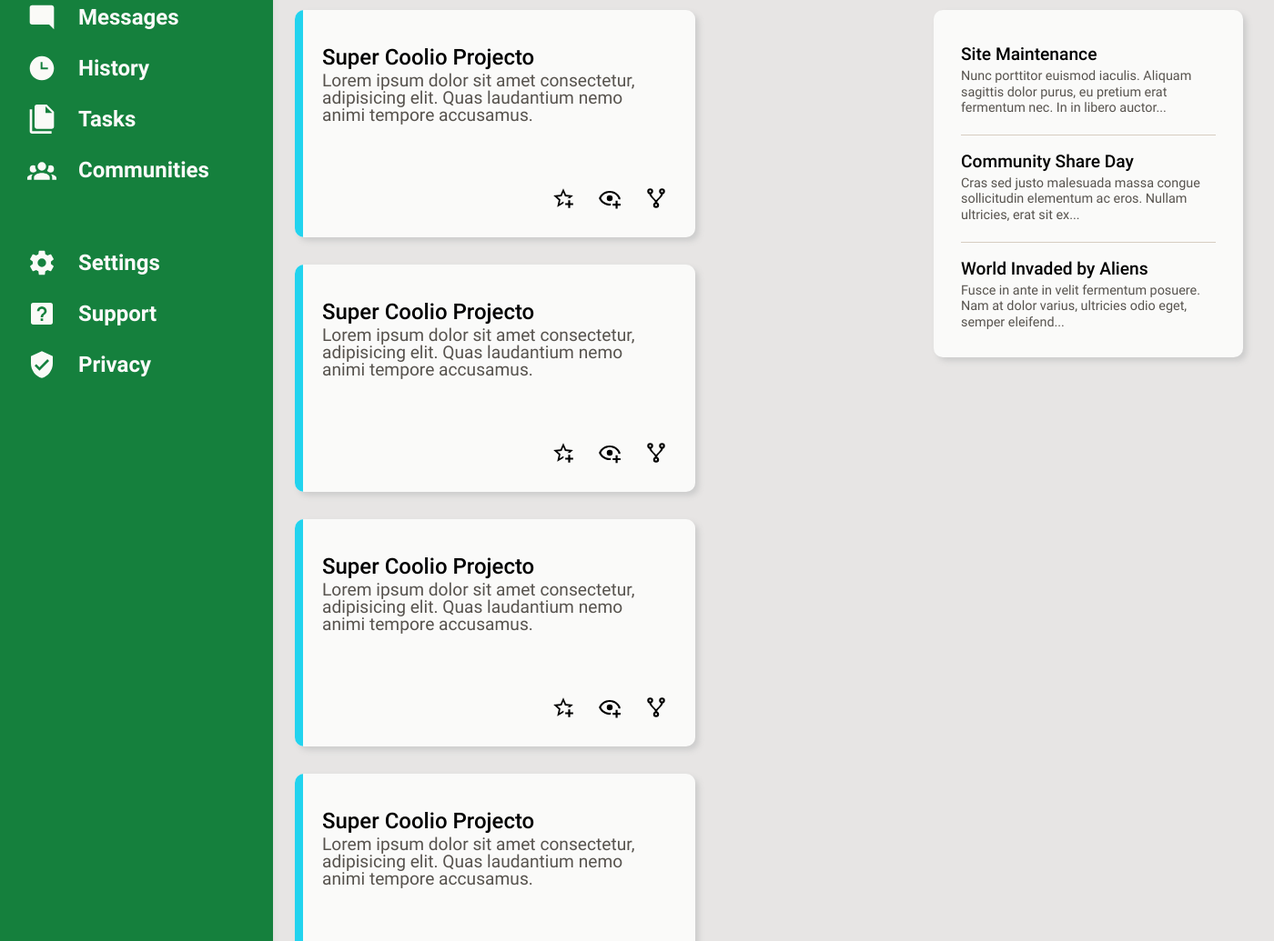
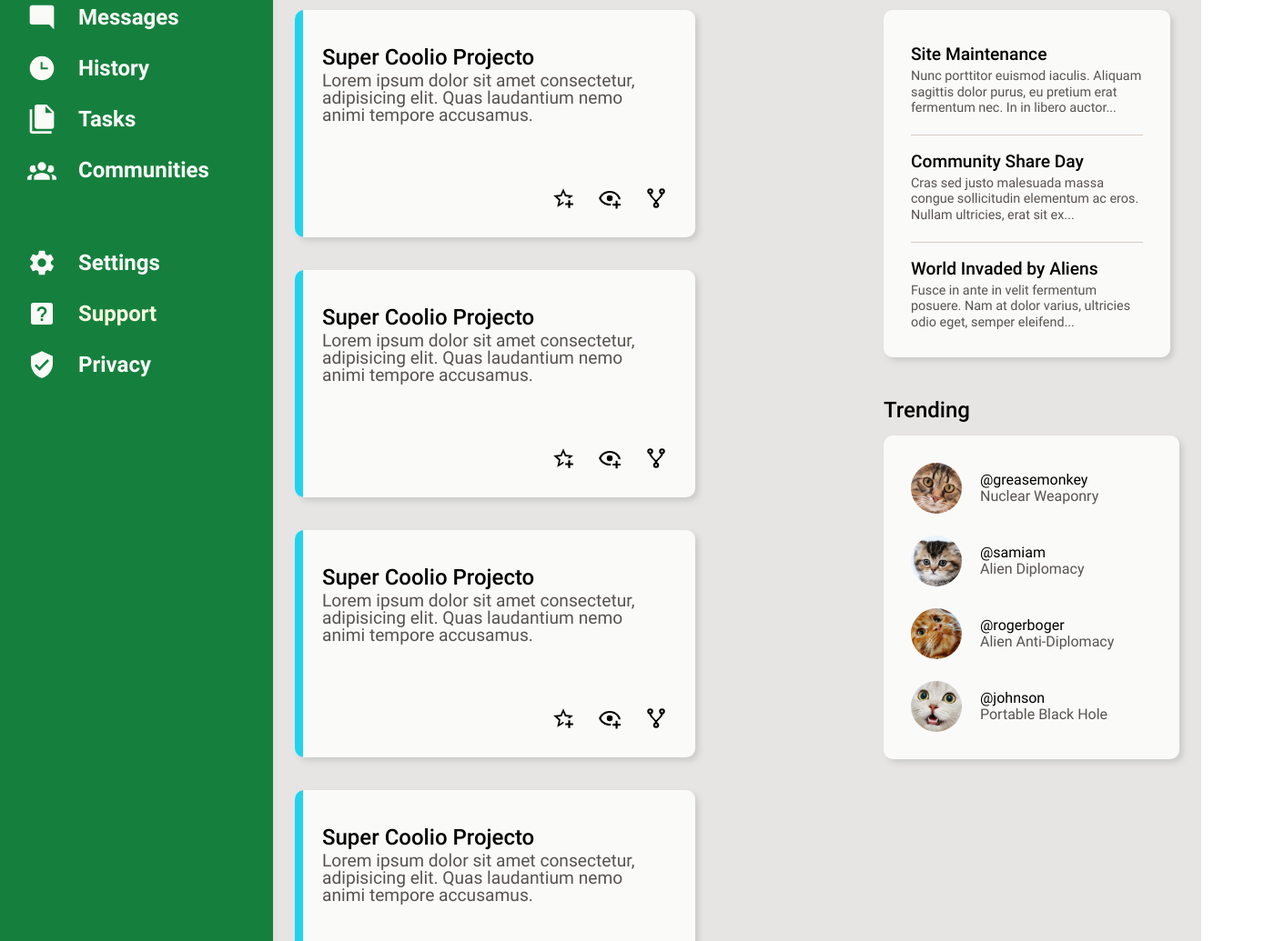
Before and after one commit to Adam-Ers/odin-admindashboard, a plain HTML site: page index.html in a window 1280 px wide. Shown: the part 265-1300 px from the top of the page at 91% size, 1400 px wide, since content can reach past the window. Drawn offline with Linux system fonts and the light colour scheme.

Commit message:
Trending section added

```diff
--- a/index.html
+++ b/index.html
@@ -51,7 +51,7 @@
                 <img class="sidebarIcon" src="./svgs/cog.svg" alt="Settings Icon">
                 <div class="sidebarText">Settings</div>
                 <img class="sidebarIcon" src="./svgs/help-box.svg" alt="Support Icon">
-                <div class="sidebarText">Support</div>
+                <div class="sidebarText"><a href="https://youtu.be/dQw4w9WgXcQ">Support</a></div>
                 <img class="sidebarIcon" src="./svgs/shield-check.svg" alt="Privacy Icon">
                 <div class="sidebarText">Privacy</div>
             </div>
@@ -140,6 +140,40 @@
                     <p>Fusce in ante in velit fermentum posuere. Nam at dolor varius, ultricies odio eget, semper eleifend...</p>
                 </div>
             </div>
+            <div class="trendingContainer">
+                <div class="trendingHeader">Trending</div>
+                <div class="trendingCard">
+                    <div class="trendingUser">
+                        <img class="trendingUserPic" src="./images/cat.png"
+                            alt="Profile Picture">
+                        <div class="trendingUserText">
+                            <p class="trendingUserName">@greasemonkey</p>
+                            <p class="trendingUserText">Nuclear Weaponry</p>
+                        </div>
+                    </div>
+                    <div class="trendingUser">
+                        <img class="trendingUserPic" src="./images/sergey-semin-Y0WXj3xqJz0-unsplash-cropped.jpg" alt="Profile Picture">
+                        <div class="trendingUserText">
+                            <p class="trendingUserName">@samiam</p>
+                            <p class="trendingUserText">Alien Diplomacy</p>
+                        </div>
+                    </div>
+                    <div class="trendingUser">
+                        <img class="trendingUserPic" src="./images/cat2.png" alt="Profile Picture">
+                        <div class="trendingUserText">
+                            <p class="trendingUserName">@rogerboger</p>
+                            <p class="trendingUserText">Alien Anti-Diplomacy</p>
+                        </div>
+                    </div>
+                    <div class="trendingUser">
+                        <img class="trendingUserPic" src="./images/cat3.png" alt="Profile Picture">
+                        <div class="trendingUserText">
+                            <p class="trendingUserName">@johnson</p>
+                            <p class="trendingUserText">Portable Black Hole</p>
+                        </div>
+                    </div>
+                </div>
+            </div>
         </div>
     </div>
 </body>
--- a/style.css
+++ b/style.css
@@ -84,7 +84,7 @@ body, html {
 /* div { border: 1px solid black; box-sizing: border-box; } */
 
 .main {
-    min-width: 1400px;
+    min-width: 1320px;
     min-height: 1200px;
     height: 100%;
     display: grid;
@@ -240,12 +240,17 @@ img.sidebarIcon {
     align-self: center;
 }
 
+.sidebarText a {
+    color: #fafae0;
+    text-decoration: none;
+}
+
 .content {
     grid-area: 2 / 2;
     background-color: #e7e5e4;
     display: grid;
-    grid-template-columns: 1fr 350px;
-    grid-template-rows: 400px 425px;
+    grid-template-columns: 1fr 325px;
+    grid-template-rows: 400px 440px;
     gap: 24px;
     box-sizing: border-box;
     padding: 36px 24px;
@@ -265,7 +270,7 @@ img.sidebarIcon {
     padding-top: 16px;
     display: grid;
     grid-template-columns: repeat(auto-fit, 440px);
-    gap: 30px;
+    gap: 36px 30px;
 }
 
 .projectsCard {
@@ -357,12 +362,30 @@ img.sidebarIcon {
     color: #57534e;
     background-color: var(--whiteTextColor);
     border-radius: 10px;
-    padding: 40px 30px;
-    padding-bottom: 30px;
+    padding: 30px 30px;
     box-shadow: 4px 4px 6px #CCCCCC;
+    display: flex;
+    flex-direction: column;
+    gap: 24px;
 }
 
-@media only screen and (max-width: 1646px) {
+.trendingUser {
+    display: flex;
+    gap: 20px;
+    align-items: center;
+    font-size: 1rem;
+}
+
+.trendingUserPic {
+    width: 3.5rem;
+    border-radius: 100%;
+}
+
+.trendingUserName {
+    color: black;
+}
+
+@media only screen and (max-width: 1621px) {
     .main {
         height: 170%;
     }
```
Also changed, not shown: images/cat.png (added), images/cat2.png (added), images/cat3.png (added), 1 other file.
